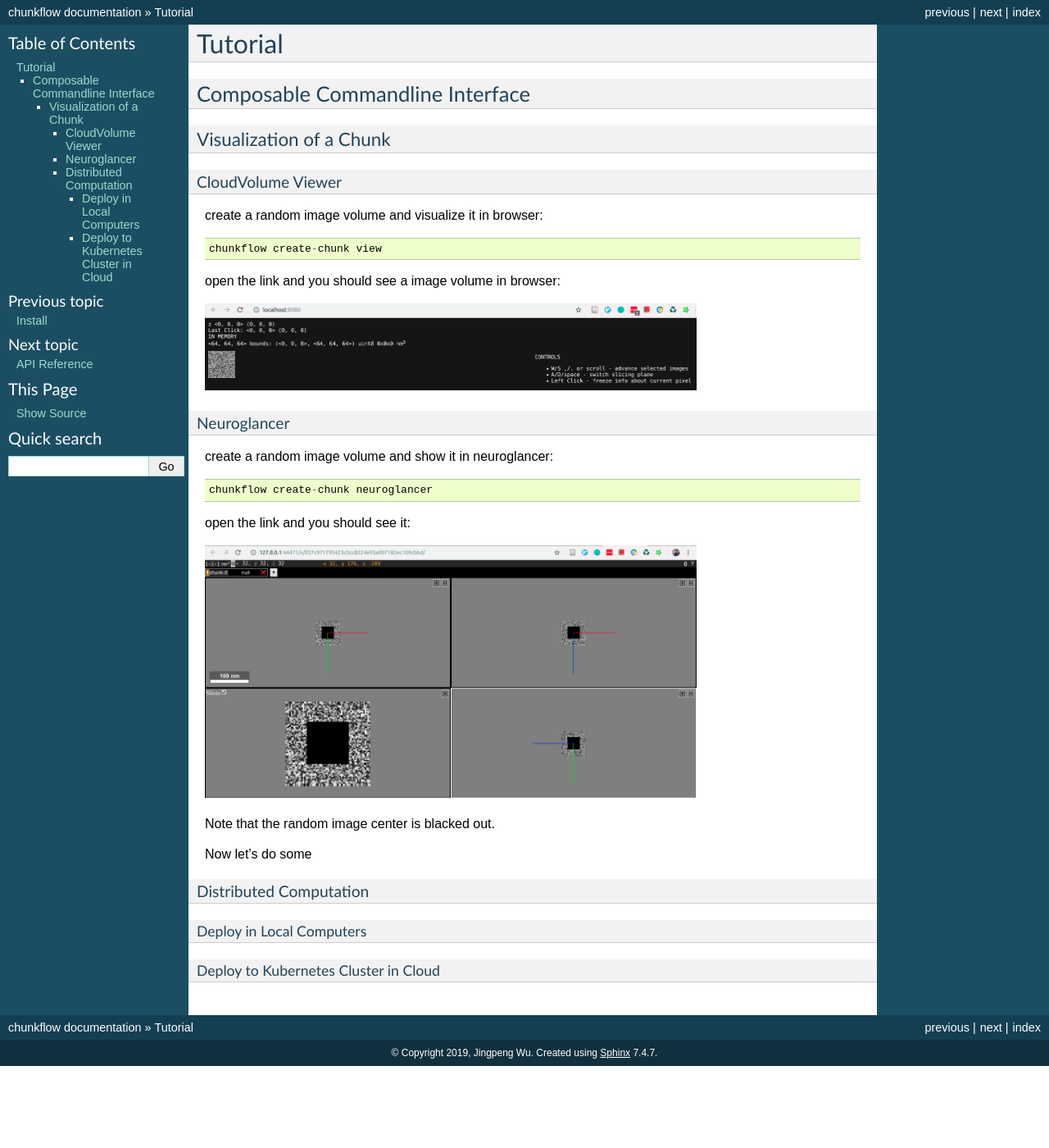
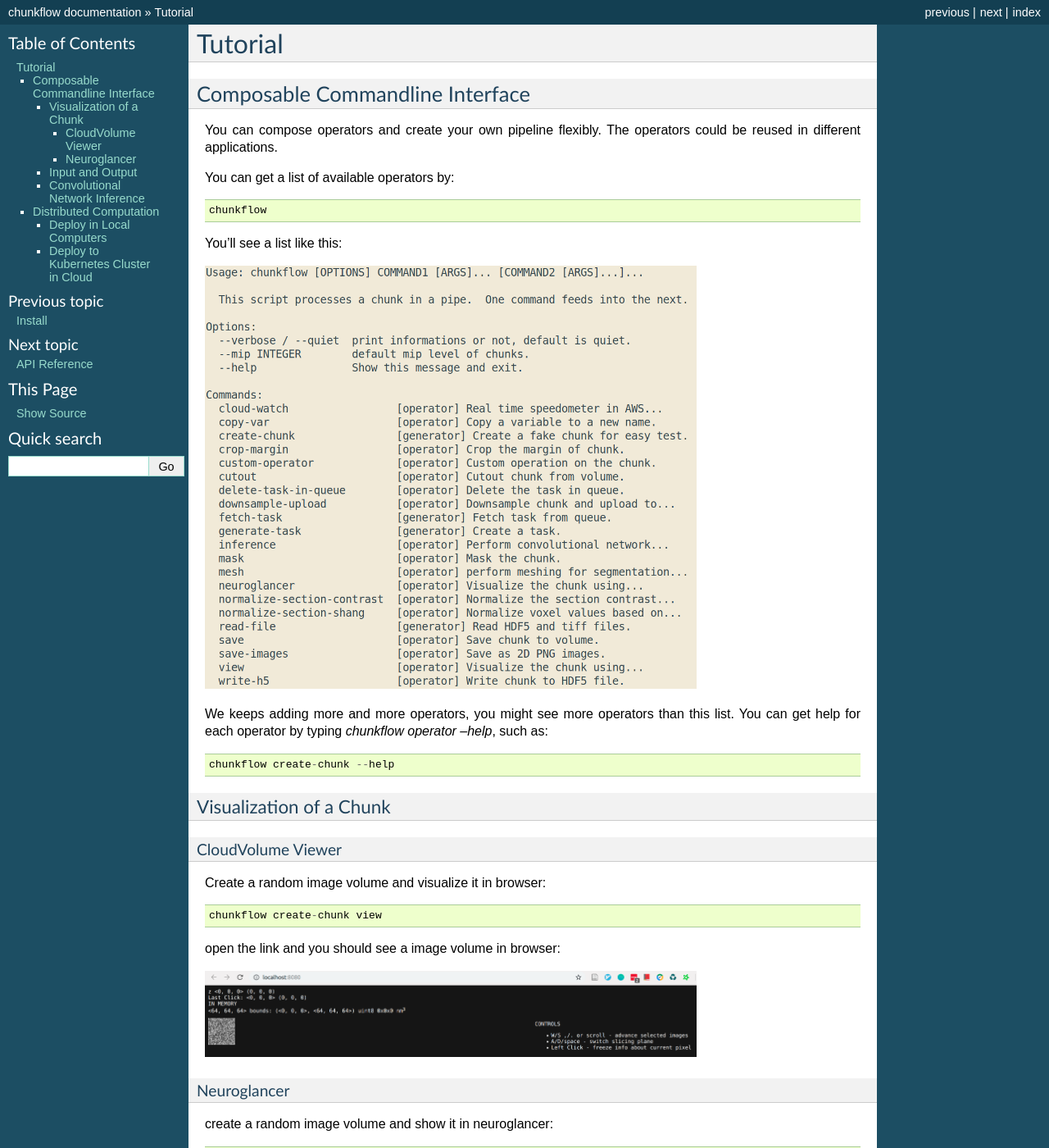
Before and after one commit to seung-lab/chunkflow, a Sphinx documentation site: the page built from docs/source/tutorial.rst, in a window 1280 px wide and 1400 px high. Shown: the whole window at 82% size. Built offline with Sphinx 7.4.7, drawn with Linux system fonts in a browser that asks for light colours; some of the changed text lies outside the part shown.

Commit message:
update heading format and add operator list image

```diff
--- a/docs/source/index.rst
+++ b/docs/source/index.rst
@@ -4,7 +4,7 @@
    contain the root `toctree` directive.
 
 Welcome to chunkflow's documentation!
-=====================================
+######################################
 3D image dataset could be too large to be processed in a single computer, and distributed processing was required. In most cases, the image dataset could be choped to chunks and distributed to computers for processing. This package provide a framework to perform distributed chunk processing.
 
 .. toctree::
@@ -16,9 +16,8 @@ Welcome to chunkflow's documentation!
   api
   development
 
-
 Indices and tables
-==================
+###################
 
 * :ref:`genindex`
 * :ref:`modindex`
--- a/docs/source/install.rst
+++ b/docs/source/install.rst
@@ -1,7 +1,7 @@
 .. _install:
 
 Install
-=======
+########
 Install the version released in pypi::
 
    pip3 install chunkflow
@@ -12,3 +12,7 @@ Install the latest from repo::
    cd chunkflow
    pip install -r requirements.txt
    python setup.py install
+
+.. note::
+
+    We support python version >=3.5
--- a/docs/source/tutorial.rst
+++ b/docs/source/tutorial.rst
@@ -6,13 +6,29 @@ Tutorial
 
 Composable Commandline Interface
 *********************************
+You can compose operators and create your own pipeline flexibly. The operators could be reused in different applications.
+
+You can get a list of available operators by::
+
+    chunkflow
+
+You'll see a list like this:
+
+|operator_list|
+
+.. |operator_list| image:: _static/image/operator_list.png
+    :width: 600
+
+We keeps adding more and more operators, you might see more operators than this list. You can get help for each operator by typing `chunkflow operator --help`, such as::
+
+    chunkflow create-chunk --help
 
 Visualization of a Chunk
 ==========================
 
 CloudVolume Viewer
 --------------------------------------
-create a random image volume and visualize it in browser::
+Create a random image volume and visualize it in browser::
 
     chunkflow create-chunk view
 
@@ -38,13 +54,23 @@ open the link and you should see it:
 
 Note that the random image center is blacked out.
 
+Input and Output
+=================
+
 Now let's do some
 
+
+
+Convolutional Network Inference
+================================
+
+
+
 Distributed Computation
----------------------------
+************************
 
 Deploy in Local Computers
-~~~~~~~~~~~~~~~~~~~~~~~~~~
+===========================
 
 Deploy to Kubernetes Cluster in Cloud
-~~~~~~~~~~~~~~~~~~~~~~~~~~~~~~~~~~~~~~
+======================================
```
Also changed, not shown: docs/source/api.rst (+7 -7 lines), docs/source/development.rst (+10 -8 lines), docs/source/_static/image/operator_list.png (added).
